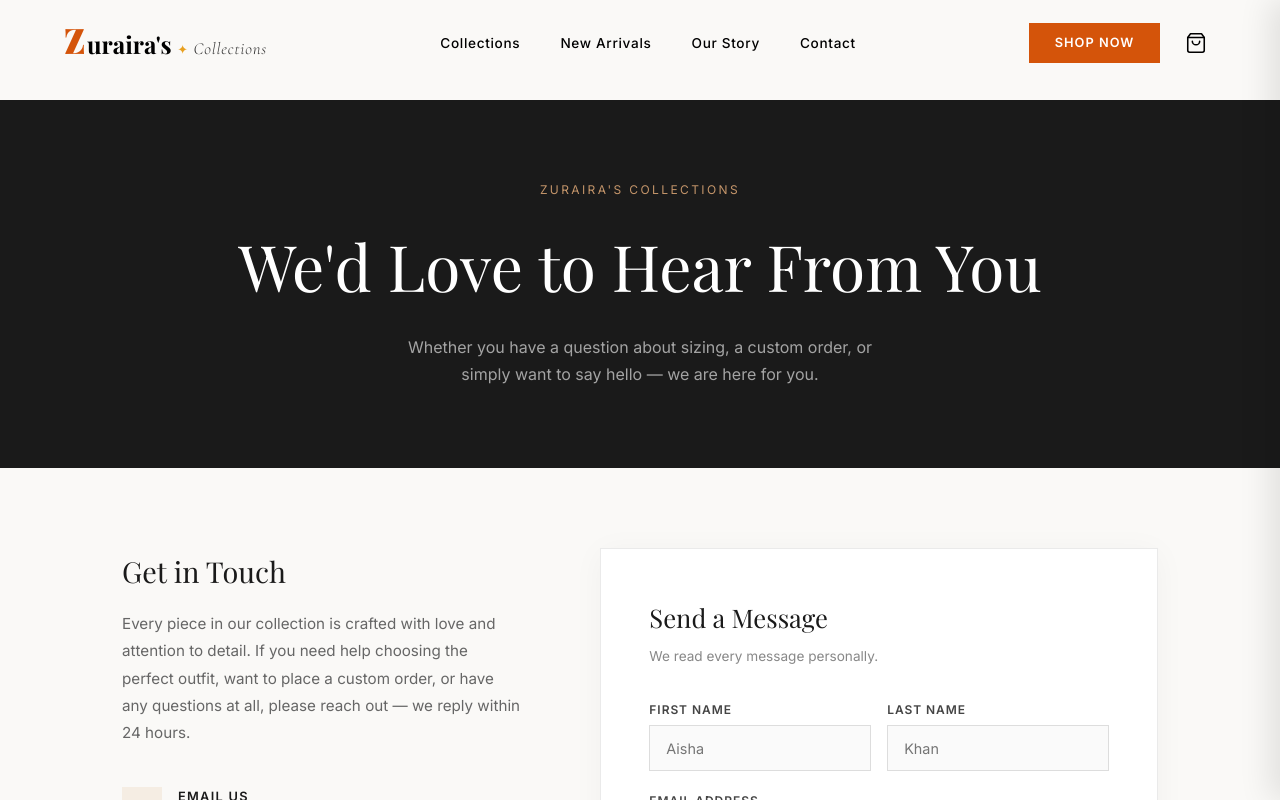
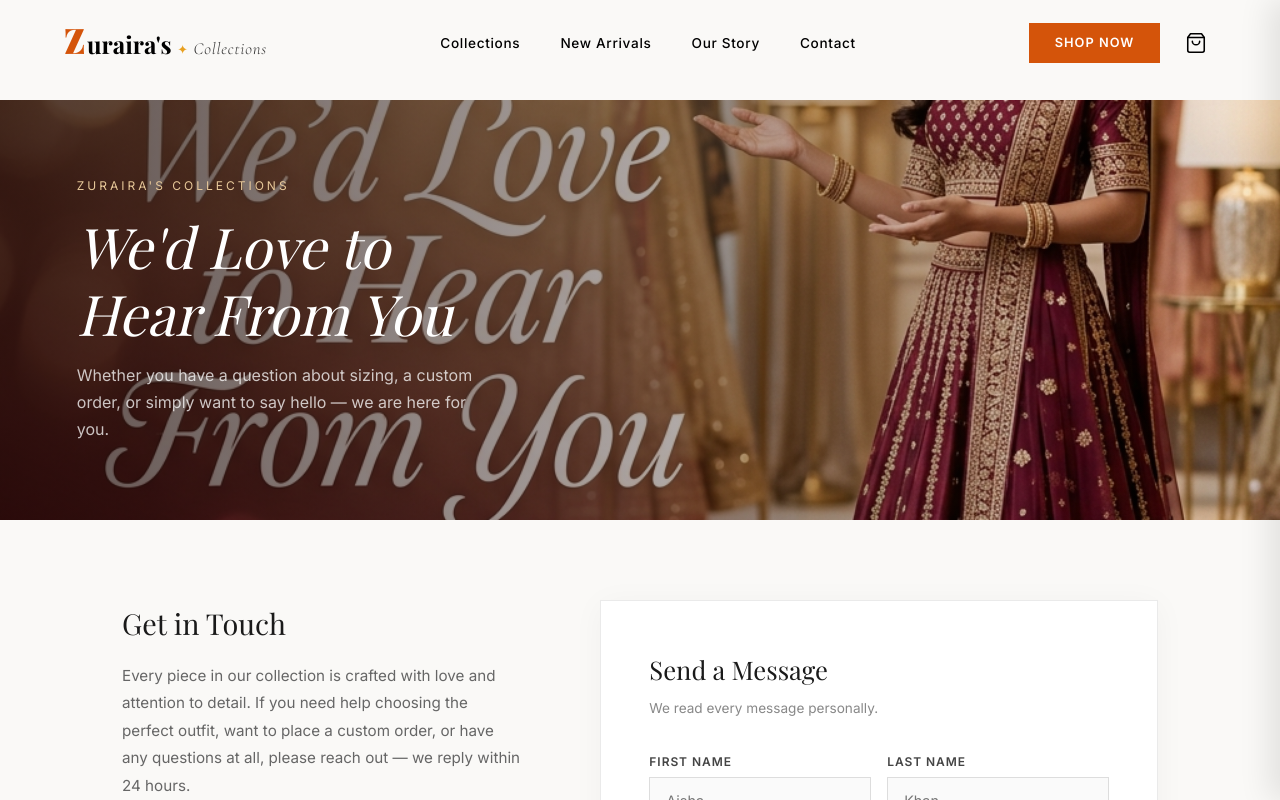
Before and after one commit to frantictraining-git/zurairas-collections, a Next.js app: page /contact in a window 1280 px wide. Shown: the top 800 px of the page. Built offline with nearby package versions, Linux system fonts and the light colour scheme; a web font is replaced by a local one.

Commit message:
style: replace black hero with warm image banner on contact page

```diff
--- a/app/contact/page.js
+++ b/app/contact/page.js
@@ -29,11 +29,13 @@ export default function ContactPage() {
 
         {/* Hero */}
         <div className={styles.hero}>
-          <p className={styles.heroEyebrow}>Zuraira&apos;s Collections</p>
-          <h1 className={styles.heroTitle}>We&apos;d Love to Hear From You</h1>
-          <p className={styles.heroSub}>
-            Whether you have a question about sizing, a custom order, or simply want to say hello — we are here for you.
-          </p>
+          <div className={styles.heroContent}>
+            <p className={styles.heroEyebrow}>Zuraira&apos;s Collections</p>
+            <h1 className={styles.heroTitle}>We&apos;d Love to<br />Hear From You</h1>
+            <p className={styles.heroSub}>
+              Whether you have a question about sizing, a custom order, or simply want to say hello — we are here for you.
+            </p>
+          </div>
         </div>
 
         {/* Main Grid */}
--- a/app/contact/page.module.css
+++ b/app/contact/page.module.css
@@ -6,34 +6,57 @@
 
 /* Hero Banner */
 .hero {
-  background: #1a1a1a;
-  color: #fff;
-  text-align: center;
-  padding: 5rem 2rem;
+  position: relative;
+  min-height: 420px;
+  display: flex;
+  align-items: center;
+  overflow: hidden;
+  background: url('/images/contact-hero.jpg') center center / cover no-repeat;
+}
+
+.hero::after {
+  content: '';
+  position: absolute;
+  inset: 0;
+  background: linear-gradient(
+    to right,
+    rgba(30, 10, 5, 0.72) 0%,
+    rgba(30, 10, 5, 0.3) 60%,
+    transparent 100%
+  );
+}
+
+.heroContent {
+  position: relative;
+  z-index: 2;
+  padding: 4rem clamp(2rem, 6vw, 6rem);
+  max-width: 560px;
 }
 
 .heroEyebrow {
   font-family: 'Inter', sans-serif;
   font-size: 0.75rem;
-  letter-spacing: 0.2em;
+  letter-spacing: 0.25em;
   text-transform: uppercase;
-  color: #c4956a;
+  color: #e8c99a;
   margin-bottom: 1rem;
 }
 
 .heroTitle {
   font-family: 'Playfair Display', serif;
-  font-size: clamp(2.5rem, 5vw, 4rem);
+  font-size: clamp(2.2rem, 4.5vw, 3.5rem);
   font-weight: 400;
+  font-style: italic;
+  color: #fff;
+  line-height: 1.2;
   margin-bottom: 1rem;
 }
 
 .heroSub {
   font-family: 'Inter', sans-serif;
   font-size: 1rem;
-  color: rgba(255,255,255,0.6);
-  max-width: 480px;
-  margin: 0 auto;
+  color: rgba(255,255,255,0.75);
+  max-width: 400px;
   line-height: 1.7;
 }
 
```
Also changed, not shown: public/images/contact-hero.jpg (added).
